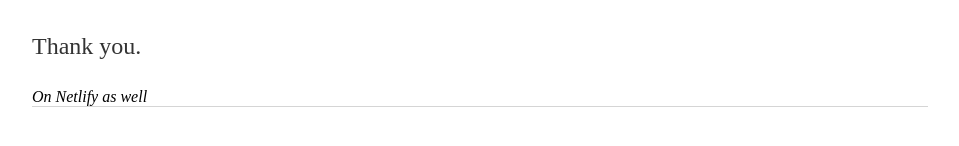
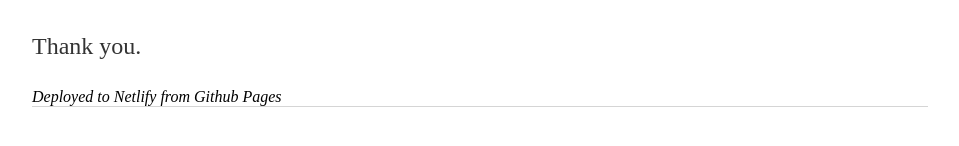
Before and after one commit to portablepage/portablepage.github.io, a Jekyll site: the page built from index.html, in a window 1280 px wide. Shown: the part 167-313 px from the top of the page, without its empty margins (160-1119 px from the left). Built offline with Jekyll 4.4.1, drawn with Linux system fonts in a browser that asks for light colours.

Commit message:
Update index.html

```diff
--- a/index.html
+++ b/index.html
@@ -5,5 +5,5 @@ title: You are logged in.
 <div class="blurb">
 	<h1>You are now logged in.</h1>
 	<p>Thank you.</p>
-	<em>On Netlify as well</em>
+	<em>Deployed to Netlify from Github Pages</em>
 </div>
```
